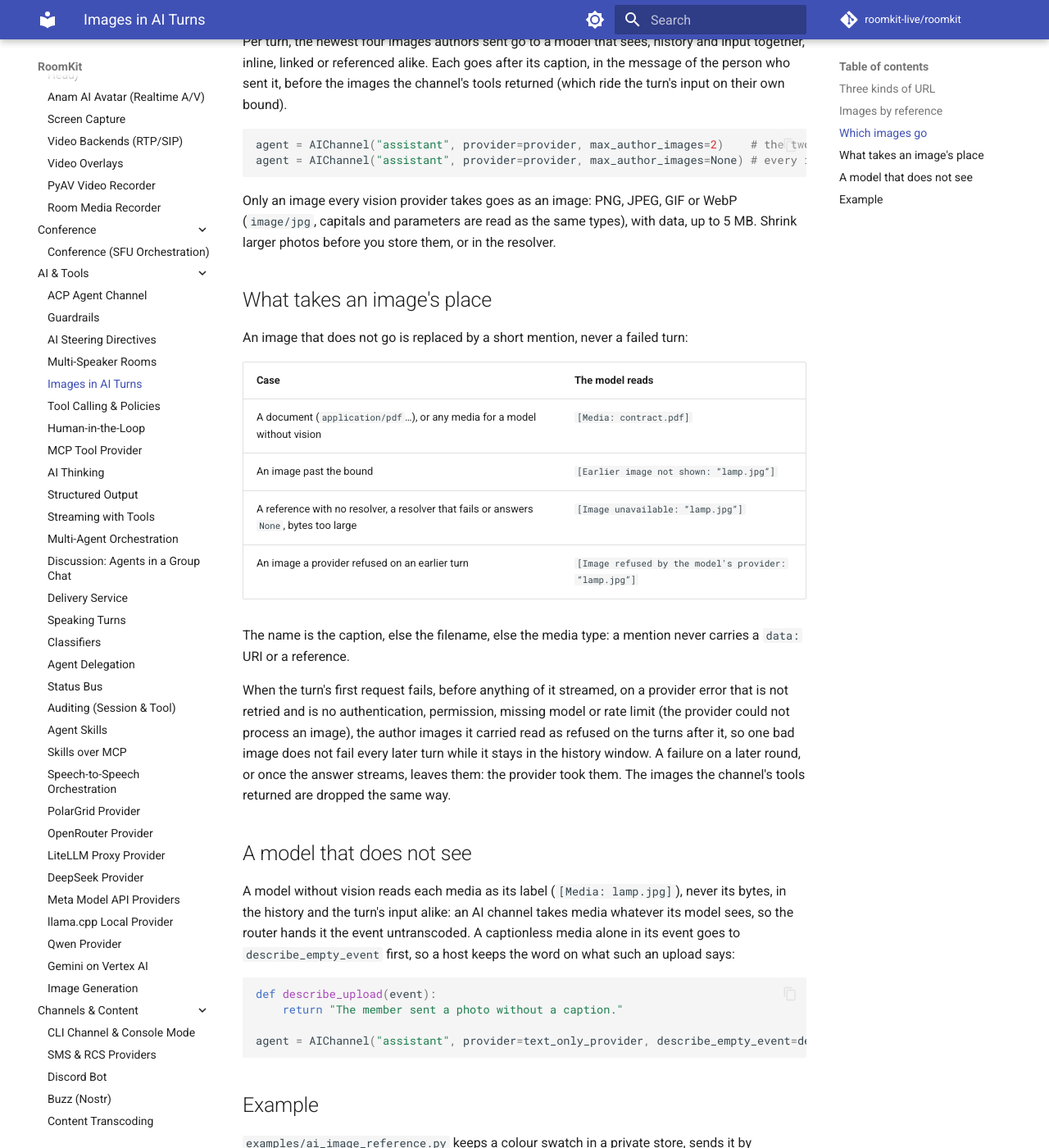
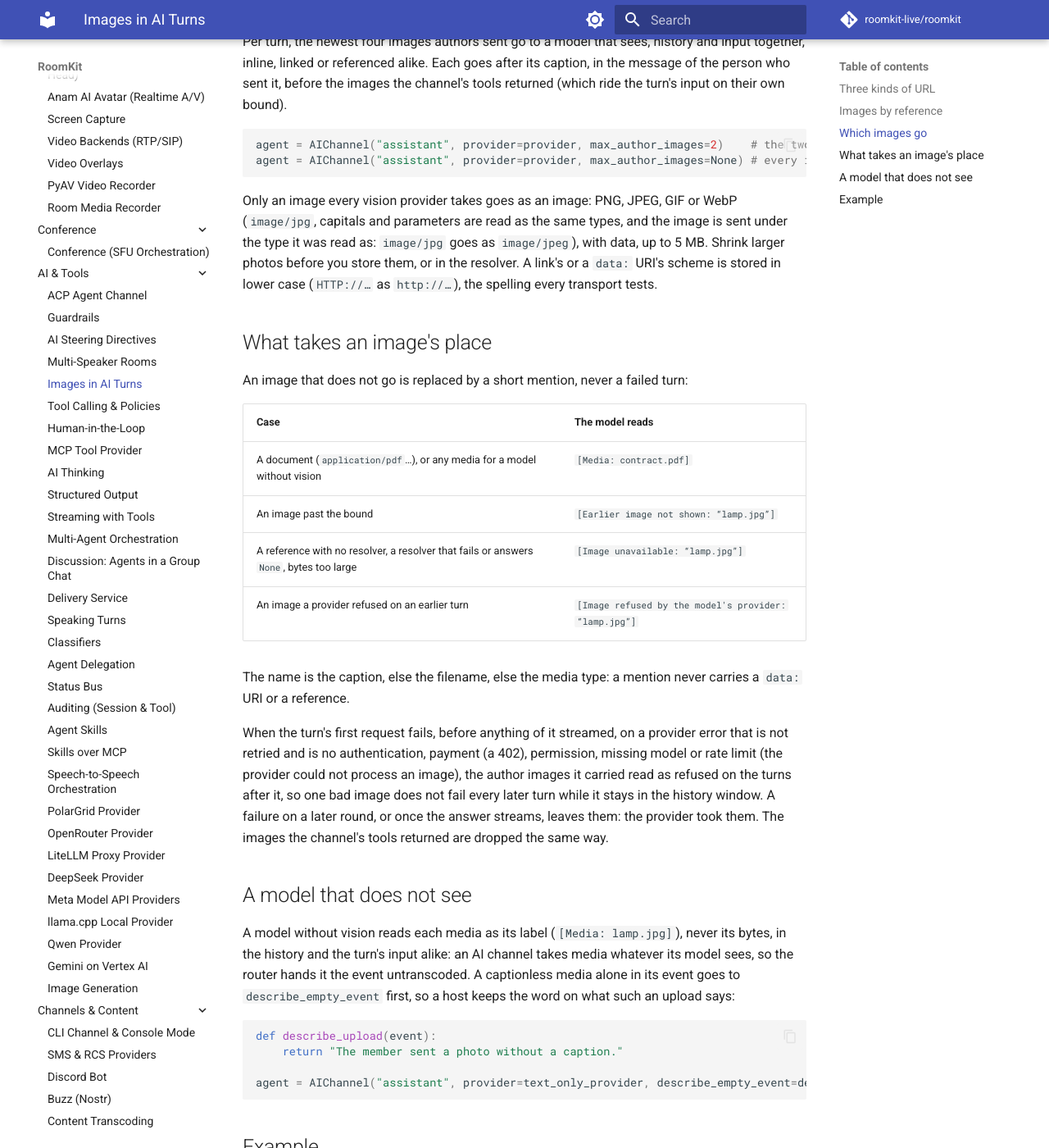
Before and after one commit to roomkit-live/roomkit-docs, an MkDocs documentation site: the page built from docs/guides/ai-images.md, in a window 1280 px wide and 1400 px high, scrolled down 1629 px. Shown: the whole window at 82% size. Built offline with MkDocs 1.6.1 and Material for MkDocs 9.7.7, drawn with Linux system fonts in a browser that asks for light colours; comment, search, counter and statistics services are not loaded.

Commit message:
docs: Fish tokens hidden by any non-word character, image types sent as read, links stored lower-case, payment errors (RMK-762, RMK-763)

````diff
--- a/docs/guides/ai-images.md
+++ b/docs/guides/ai-images.md
@@ -78,9 +78,11 @@ agent = AIChannel("assistant", provider=provider, max_author_images=None) # ever
 ```
 
 Only an image every vision provider takes goes as an image: PNG, JPEG, GIF or
-WebP (`image/jpg`, capitals and parameters are read as the same types), with
-data, up to 5 MB. Shrink larger photos before you store them, or in the
-resolver.
+WebP (`image/jpg`, capitals and parameters are read as the same types, and the
+image is sent under the type it was read as: `image/jpg` goes as `image/jpeg`),
+with data, up to 5 MB. Shrink larger photos before you store them, or in the
+resolver. A link's or a `data:` URI's scheme is stored in lower case
+(`HTTP://…` as `http://…`), the spelling every transport tests.
 
 ## What takes an image's place
 
@@ -97,8 +99,8 @@ The name is the caption, else the filename, else the media type: a mention
 never carries a `data:` URI or a reference.
 
 When the turn's first request fails, before anything of it streamed, on a
-provider error that is not retried and is no authentication, permission,
-missing model or rate limit (the provider could not process an image), the
+provider error that is not retried and is no authentication, payment (a 402),
+permission, missing model or rate limit (the provider could not process an image), the
 author images it carried read as refused on the turns after it, so one bad
 image does not fail every later turn while it stays in the history window. A
 failure on a later round, or once the answer streams, leaves them: the
````
Also changed, not shown: docs/guides/stt-tts-providers.md (+6 -4 lines).
